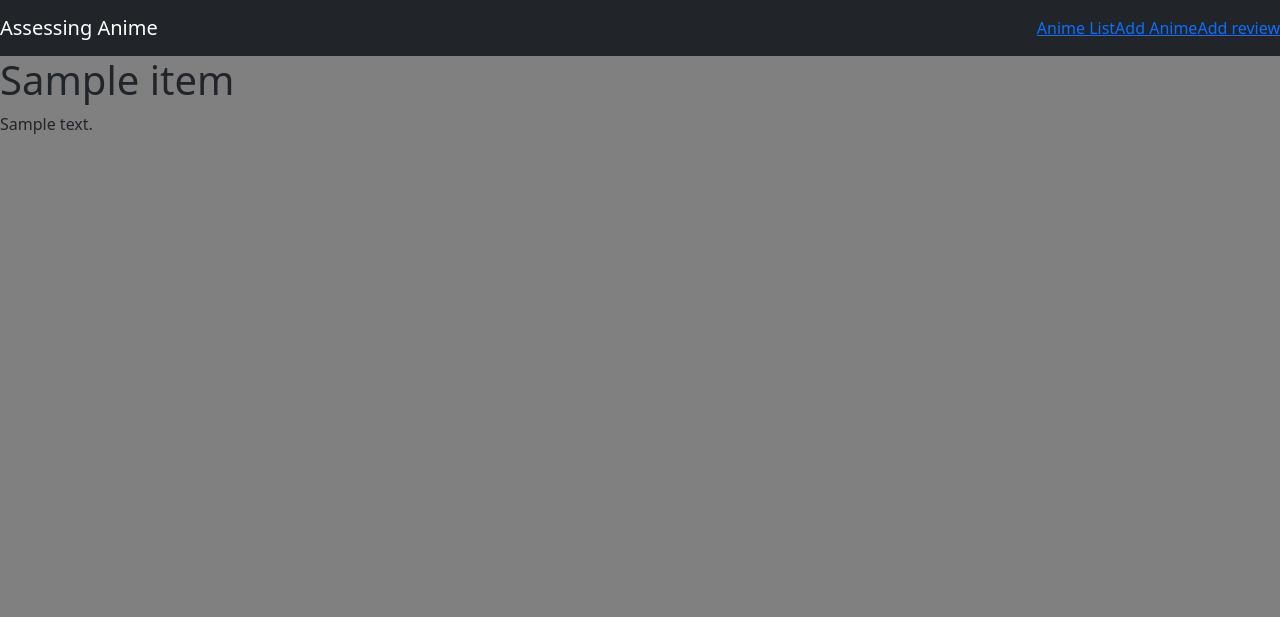
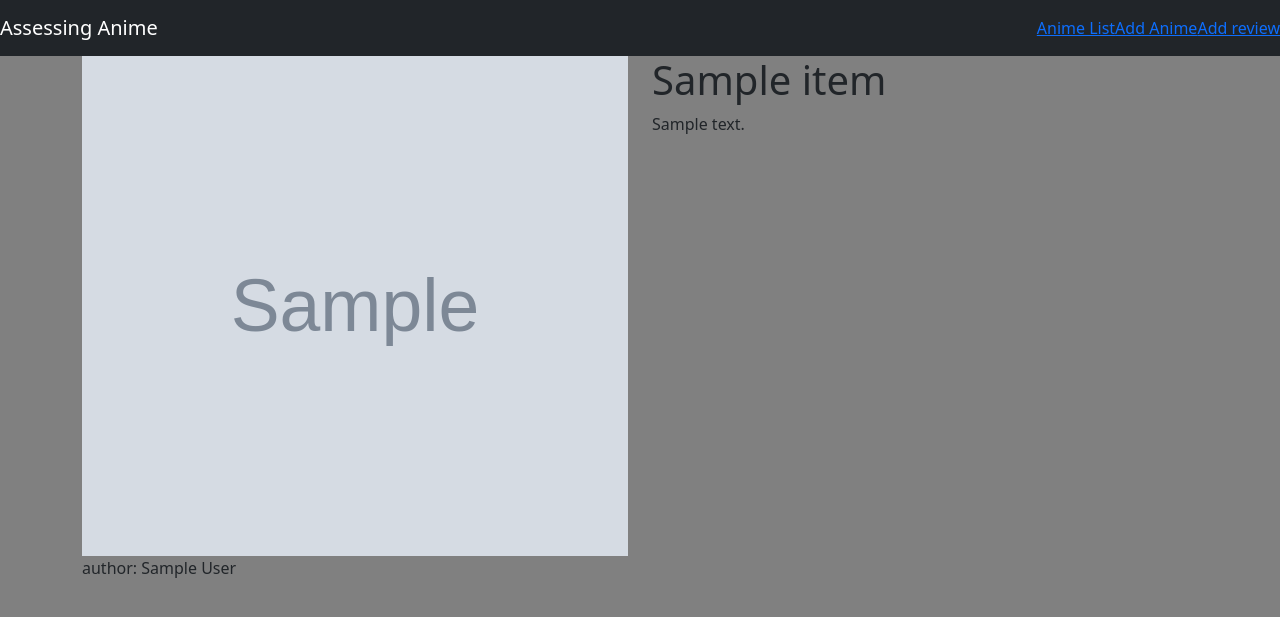
Before and after one commit to Code-Institute-Submissions/Assessing-Anime, a Django app: template animes/templates/animes/review.html in a window 1280 px wide. Shown: the top 617 px of the page. Run offline with Django 3.2, Linux system fonts and the light colour scheme; the template is opened without the code that fills it: most values are stand-ins (such as "Sample title", 1, 10 or a date in 2020); grey boxes marked "Sample" are stand-in pictures.

Commit message:
Feat: Update review.html

```diff
--- a/animes/templates/animes/review.html
+++ b/animes/templates/animes/review.html
@@ -1,6 +1,27 @@
 {% extends 'animes/base.html' %}
 
 {% block body %}
-<h1>{{ item.item_name }}</h1>
-<p>{{ item.excerpt }}</p>
+
+<div class="container">
+    <div class="row">
+        <div class="col-md-6">
+            {% if 'placeholder' in item.featured_image.url %}
+            <img height="500px" class="card-img-top"
+            src="https://codeinstitute.s3.amazonaws.com/fullstack/blog/default.jpg">
+            {% else %}
+            <img height="500px" class="card-img-top" src=" {{item.featured_image.url}}">
+            {% endif %}
+            <div class="image-flash">
+                <p class="author">author: {{ item.author }}</p>
+            </div>
+
+        </div>
+        <div class="col-md-6">
+            <h1>{{ item.item_name }}</h1>
+            <p>{{ item.excerpt }}</p>
+
+        </div>
+    </div>
+</div>
+
 {% endblock %}
```
